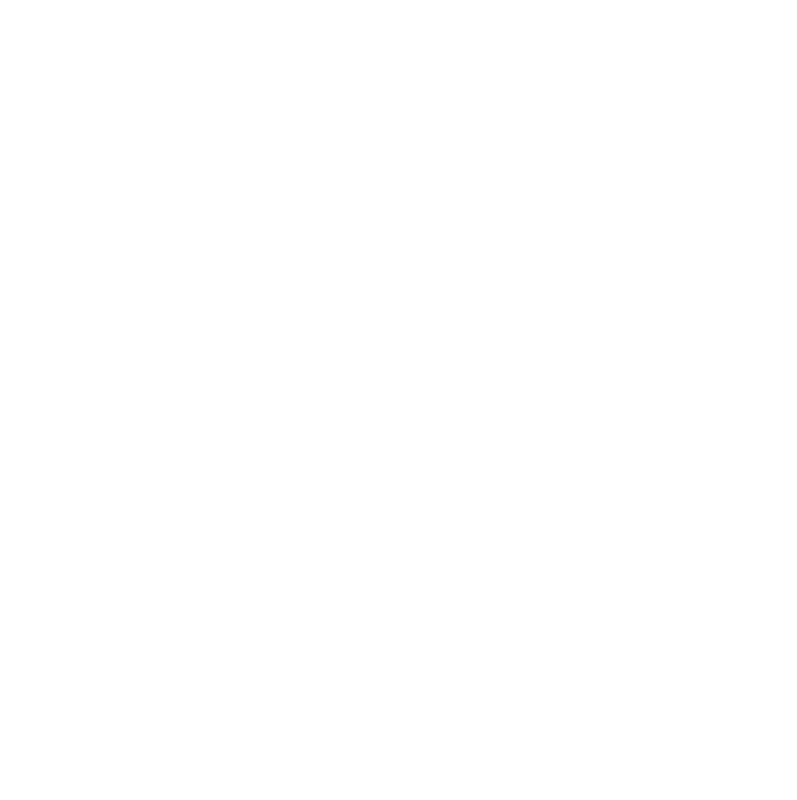
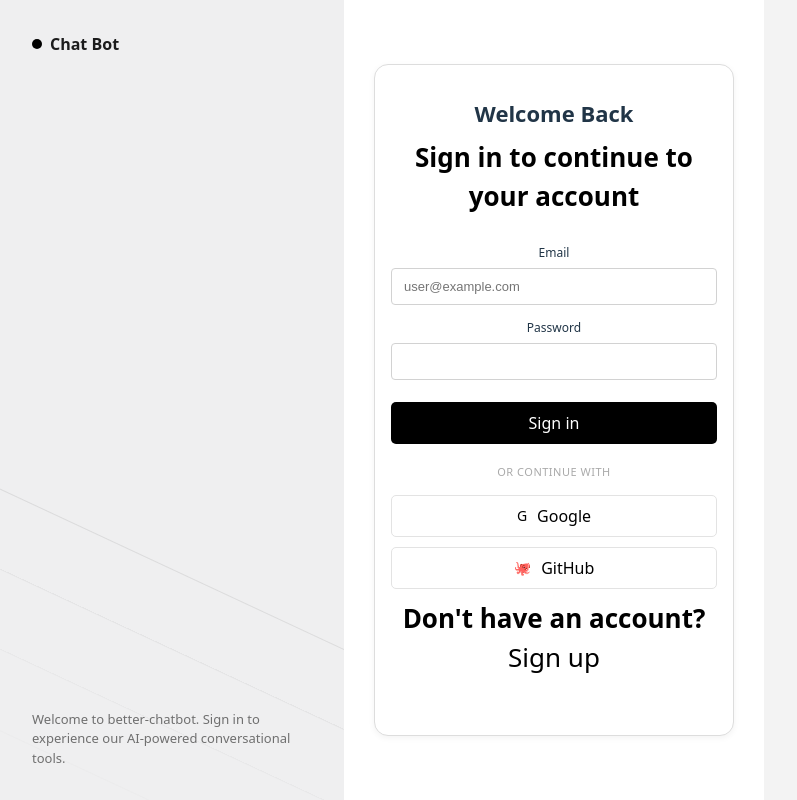
Before and after one commit to AndersonChong/FSDP-Assignment, a React (Create React App) app: page /signin in a window 1280 px wide. Before the commit this address had no page. Shown: the whole page, without its empty margins (0-797 px from the left). Built offline with nearby package versions, Linux system fonts and the light colour scheme.

Commit message:
signin ver 1 fix homepage

```diff
--- a/package.json
+++ b/package.json
@@ -3,6 +3,7 @@
   "version": "0.1.0",
   "private": true,
   "dependencies": {
+    "@reduxjs/toolkit": "^2.10.1",
     "@testing-library/dom": "^10.4.1",
     "@testing-library/jest-dom": "^6.9.1",
     "@testing-library/react": "^16.3.0",
@@ -11,9 +12,9 @@
     "react": "^19.2.0",
     "react-dom": "^19.2.0",
     "react-icons": "^5.5.0",
-    "react-router-dom": "^7.9.5",
+    "react-router": "^6.26.2",
+    "react-router-dom": "^6.26.2",
     "react-scripts": "^5.0.1",
-    "recharts": "^3.3.0",
     "web-vitals": "^2.1.4"
   },
   "scripts": {
--- a/src/App.js
+++ b/src/App.js
@@ -2,6 +2,7 @@
 import { BrowserRouter as Router, Routes, Route } from "react-router-dom";
 import HomePage from "./pages/HomePage";
 import UserForm from "./components/UserForm";
+import Signin from "./pages/signin";
 
 function App() {
   return (
@@ -9,6 +10,7 @@
       <Routes>
         <Route path="/" element={<HomePage />} />
         <Route path="/test" element={<UserForm />} />
+        <Route path="/signin" element={<Signin />} />
       </Routes>
     </Router>
   );
--- /dev/null
+++ b/src/pages/signin.jsx
@@ -0,0 +1,57 @@
+import React from "react";
+import "../styles/signin.css";
+
+export default function SignIn() {
+  return (
+    <div className="app">
+      <div className="left-panel">
+        <div className="left-top">
+          <span className="dot" />
+          <span className="brand">Chat Bot</span>
+        </div>
+        <div className="left-bottom">
+          Welcome to better-chatbot. Sign in to experience our AI-powered
+          conversational tools.
+        </div>
+        <div className="lines lines-1" />
+        <div className="lines lines-2" />
+        <div className="lines lines-3" />
+      </div>
+
+      <div className="right-panel">
+        <div className="card">
+          <h2 className="title">Welcome Back</h2>
+          <p className="subtitle">Sign in to continue to your account</p>
+
+          <label className="field-label" htmlFor="email">Email</label>
+          <input
+            id="email"
+            type="email"
+            placeholder="user@example.com"
+            className="input"
+          />
+
+          <label className="field-label" htmlFor="password">Password</label>
+          <input id="password" type="password" className="input" />
+
+          <button className="primary-btn">Sign in</button>
+
+          <div className="divider">OR CONTINUE WITH</div>
+
+          <button className="social-btn">
+            <span className="icon">G</span>
+            Google
+          </button>
+          <button className="social-btn">
+            <span className="icon">🐙</span>
+            GitHub
+          </button>
+
+          <p className="footer-text">
+            Don&apos;t have an account? <a href="#signup">Sign up</a>
+          </p>
+        </div>
+      </div>
+    </div>
+  );
+}
--- /dev/null
+++ b/src/styles/signin.css
@@ -0,0 +1,209 @@
+* {
+  box-sizing: border-box;
+}
+
+body, #root {
+  height: 100vh;
+  margin: 0;
+  font-family: system-ui, -apple-system, BlinkMacSystemFont, "Segoe UI", sans-serif;
+  background: #f3f3f3;
+}
+
+.app {
+  display: flex;
+  height: 100vh;
+}
+
+/* LEFT PANEL */
+.left-panel {
+  position: relative;
+  flex: 1;
+  background: #efeff0;
+  overflow: hidden;
+  padding: 32px;
+  display: flex;
+  flex-direction: column;
+  justify-content: space-between;
+}
+
+.left-top {
+  display: flex;
+  align-items: center;
+  gap: 8px;
+  font-weight: 600;
+  color: #1c1c1c;
+  z-index: 3;
+}
+
+.dot {
+  width: 10px;
+  height: 10px;
+  background: #000;
+  border-radius: 9999px;
+  display: inline-block;
+}
+
+.brand {
+  font-size: 16px;
+}
+
+.left-bottom {
+  font-size: 13px;
+  color: #6f6f6f;
+  max-width: 280px;
+  z-index: 3;
+}
+
+/* animated lines */
+.lines {
+  position: absolute;
+  left: -20%;
+  right: -20%;
+  height: 220px;
+  border-top: 1px solid rgba(137, 137, 137, 0.25);
+  border-bottom: 1px solid rgba(137, 137, 137, 0.05);
+  transform: rotate(25deg);
+  animation: float 11s linear infinite;
+  pointer-events: none;
+}
+
+.lines-1 {
+  bottom: 0;
+  opacity: 0.75;
+}
+
+.lines-2 {
+  bottom: -80px;
+  opacity: 0.4;
+  animation-duration: 14s;
+}
+
+.lines-3 {
+  bottom: -160px;
+  opacity: 0.2;
+  animation-duration: 17s;
+}
+
+@keyframes float {
+  0% {
+    transform: rotate(25deg) translateX(0);
+  }
+  100% {
+    transform: rotate(25deg) translateX(-120px);
+  }
+}
+
+/* RIGHT PANEL */
+.right-panel {
+  width: 420px;
+  display: flex;
+  justify-content: center;
+  align-items: center;
+  background: #ffffff;
+}
+
+.card {
+  width: 100%;
+  max-width: 360px;
+  padding: 32px 16px;
+}
+
+.title {
+  text-align: center;
+  margin: 0;
+  font-size: 22px;
+}
+
+.subtitle {
+  text-align: center;
+  color: #888;
+  font-size: 13px;
+  margin-bottom: 28px;
+  margin-top: 6px;
+}
+
+.field-label {
+  display: block;
+  font-size: 12px;
+  font-weight: 500;
+  margin-bottom: 6px;
+}
+
+.input {
+  width: 100%;
+  padding: 10px 12px;
+  border-radius: 4px;
+  border: 1px solid #d2d2d2;
+  margin-bottom: 14px;
+  font-size: 13px;
+  outline: none;
+}
+
+.input:focus {
+  border-color: #000;
+}
+
+.primary-btn {
+  width: 100%;
+  background: #000;
+  color: #fff;
+  border: none;
+  padding: 10px 0;
+  border-radius: 5px;
+  font-weight: 500;
+  cursor: pointer;
+  margin-top: 8px;
+}
+
+.divider {
+  text-align: center;
+  font-size: 11px;
+  color: #aaa;
+  margin: 20px 0 14px;
+  letter-spacing: 0.5px;
+}
+
+.social-btn {
+  width: 100%;
+  background: #fff;
+  border: 1px solid #e3e3e3;
+  padding: 9px 0;
+  border-radius: 5px;
+  font-weight: 500;
+  display: flex;
+  align-items: center;
+  gap: 10px;
+  justify-content: center;
+  margin-bottom: 10px;
+  cursor: pointer;
+}
+
+.social-btn .icon {
+  font-size: 14px;
+}
+
+.footer-text {
+  text-align: center;
+  font-size: 12px;
+  margin-top: 12px;
+  color: #666;
+}
+
+.footer-text a {
+  color: #000;
+  text-decoration: none;
+  font-weight: 500;
+}
+
+/* small screens: stack */
+@media (max-width: 800px) {
+  .app {
+    flex-direction: column;
+  }
+  .left-panel {
+    height: 200px;
+  }
+  .right-panel {
+    width: 100%;
+  }
+}
```
Also changed, not shown: 1 other file (tests, documents, lock files or other folders).
